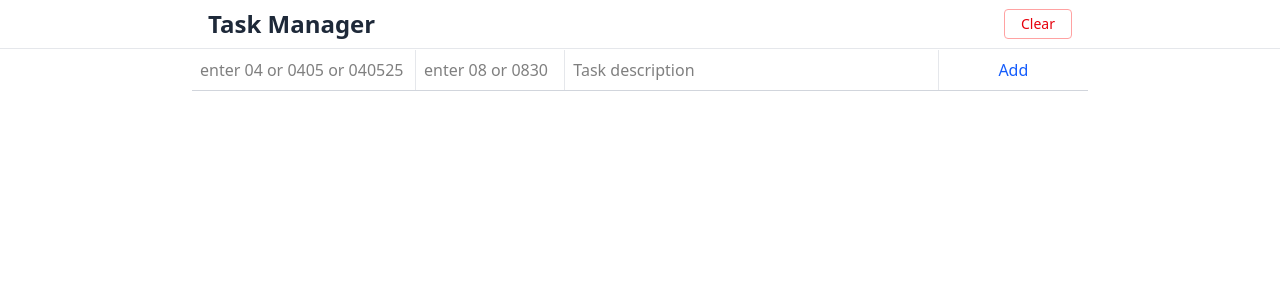
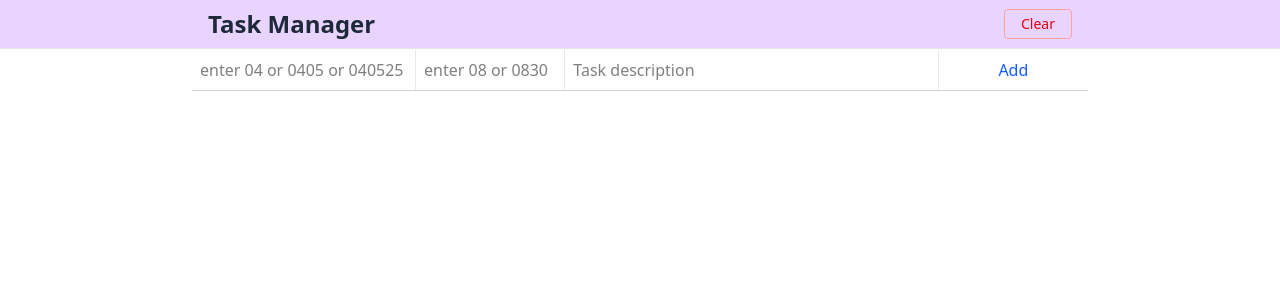
Before and after one commit to jili0/tailwind-task-manager, a React (Vite) app: page / in a window 1280 px wide. Shown: the top 300 px of the page. Built offline with nearby package versions, Linux system fonts and the light colour scheme.

Commit message:
Header geändert

```diff
--- a/src/components/Header.jsx
+++ b/src/components/Header.jsx
@@ -2,12 +2,12 @@ import React from 'react';
 
 function Header({ title, onClear }) {
   return (
-    <header className="bg-white border-b border-gray-200">
+    <header className="bg-purple-200 border-b border-gray-200">
       <div className="max-w-4xl mx-auto flex justify-between items-center py-2 px-4">
         <h1 className="text-2xl font-bold text-gray-800">{title}</h1>
         <button
           onClick={onClear}
-          className="px-4 py-1 text-sm border border-red-300 text-red-600 rounded hover:bg-red-50"
+          className="px-4 py-1 text-sm border border-red-300 text-red-600 rounded hover:bg-red-200"
           title="Clear all tasks"
         >
           Clear
```
